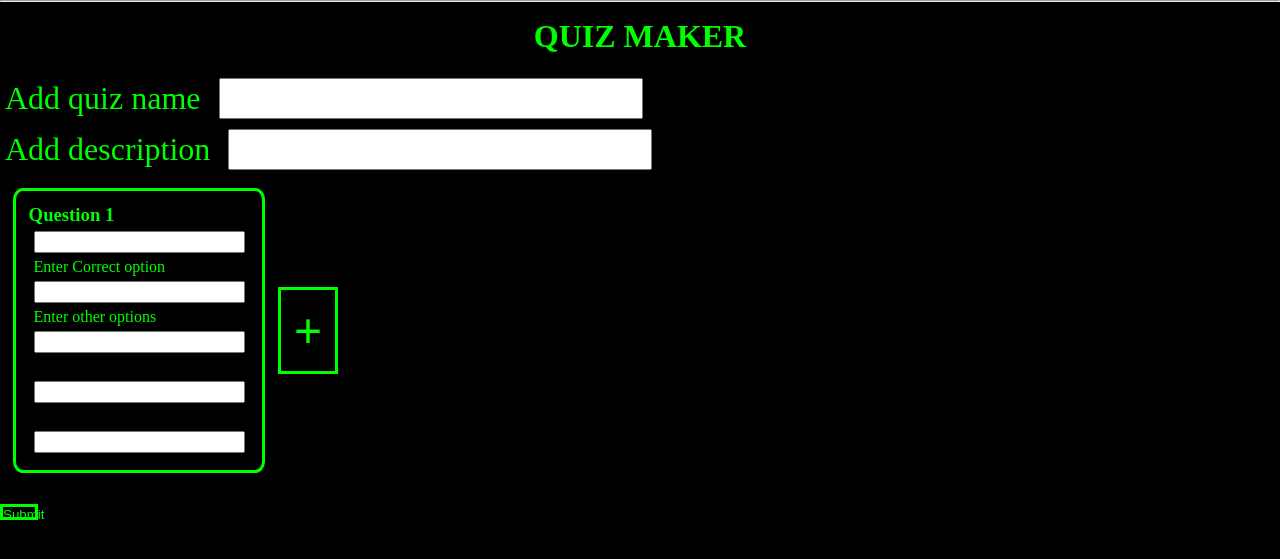
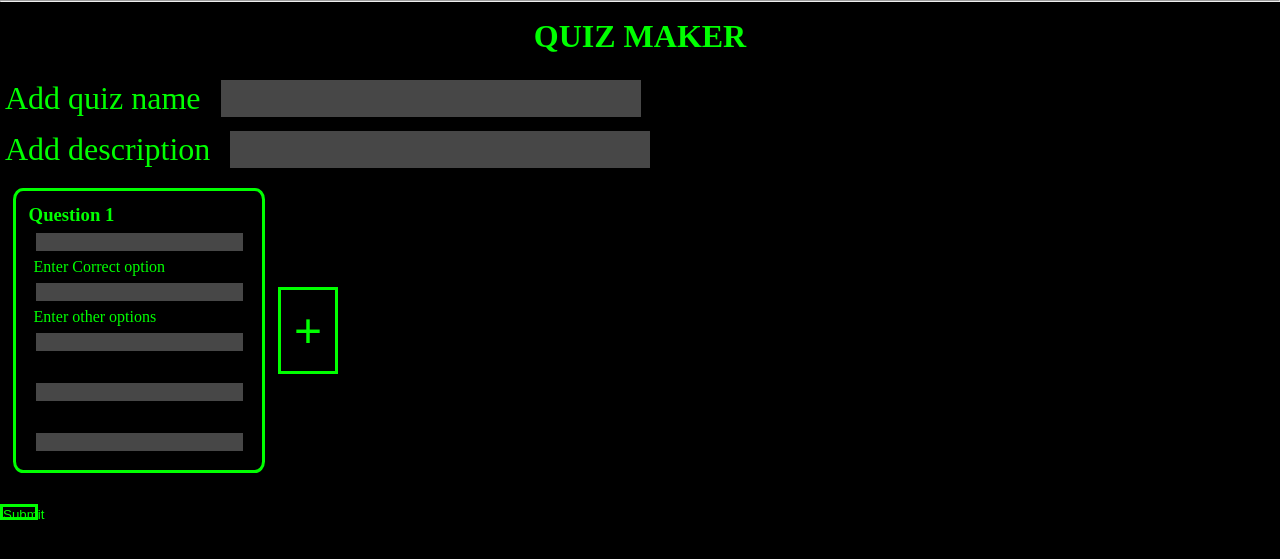
Before and after one commit to Avishek-NITT/QUIZZHUB_DELTA_T3, a Flask app: page /quizmaker in a window 1280 px wide. Shown: the part 56-615 px from the top of the page. Run offline with Flask 3, Linux system fonts and the light colour scheme; a user stored in the database is signed in.

Commit message:
Fixed some bugs in quiz_maker

```diff
--- a/website/static/quiz_maker.js
+++ b/website/static/quiz_maker.js
@@ -5,21 +5,14 @@ let ques_count = 1
 let htmlmarkup = ""
 
 form_ele.addEventListener('submit', event =>{
-
-
-
     event.preventDefault();
     const formData = new FormData(form_ele)
     const data = Object.fromEntries(formData)
+    if(check_quiz(data,ques_count)){
 
-
-    if(check_quiz(data)){
     }else{
         return
     }
-
-
-
     fetch('http://127.0.0.1:5000/quizmaker', {
         method :'POST',
         headers:{
@@ -28,7 +21,6 @@ form_ele.addEventListener('submit', event =>{
         body: JSON.stringify(data)
     })
 })
-
 
 function add_ques(){
     console.log("Hello")
@@ -43,20 +35,20 @@ function add_ques(){
     htmlmarkup += `
     <div class="question" id="question${ques_count}">
             <h3> Question ${ques_count} </h3>
-            <input type="text" class="text2" id="question${ques_count}" name="question${ques_count}"/>
+            <input type="text" class="text text2" id="question${ques_count}" name="question${ques_count}"/>
             <br>
             <label class="text2"> Enter Correct option </label>
             <br>
-            <input class="text2" type="text" id="q${ques_count}_c1" name="q${ques_count}_c1"/>
+            <input class="text text2" type="text" id="q${ques_count}_c1" name="q${ques_count}_c1"/>
             <br>
             <label class="text2"> Enter other options </label><br>
-            <input class="text2" type="text" id="q${ques_count}_c2" name="q${ques_count}_c2"/>
+            <input class="text text2" type="text" id="q${ques_count}_c2" name="q${ques_count}_c2"/>
             <br>
             <br>
-            <input class="text2" type="text" id="q${ques_count}_c3" name="q${ques_count}_c3"/>
+            <input class="text text2" type="text" id="q${ques_count}_c3" name="q${ques_count}_c3"/>
             <br>
             <br>
-            <input class="text2" type="text" id="q${ques_count}_c4" name="q${ques_count}_c4"/>
+            <input class="text text2" type="text" id="q${ques_count}_c4" name="q${ques_count}_c4"/>
         </div>
         <button id="add_que_btn" onclick="add_ques()">+</button>
     `
@@ -65,7 +57,7 @@ function add_ques(){
 
 
 
-function check_quiz(data){
+function check_quiz(data, total_ques){
     if (!data.quiz_name){
         alert("Quiz must have a name")
         return 0
@@ -74,17 +66,18 @@ function check_quiz(data){
         alert("Quiz must have a description")
         return 0
     }
-    let ques_counter = 1
-    for (; ques_counter <6 ; ques_counter++){
-        if(`!data.question${ques_counter}`){
-            alert(`Question ${ques_counter} is not provided`)
-            return 0
-        }
+
+    for (let ques_counter = 1; ques_counter <= total_ques ; ques_counter++){
+        if (!data[`question${ques_counter}`]) {
+            alert(`Question ${ques_counter} is not provided`);
+            return 0;
+          }
         for(let i = 1; i < 5 ; i++){
-            if(`!data.q${ques_counter}_c${i}`){
+            if(!data[`q${ques_counter}_c${i}`]){
                 alert("Fill in all the options")
                 return 0
             }
         }
     }
+    return 1
 }
--- a/website/static/styles/quiz_maker_style.css
+++ b/website/static/styles/quiz_maker_style.css
@@ -51,3 +51,10 @@
     cursor: pointer;
 
 }
+
+.text{
+    background-color: rgb(71, 71, 71);
+    border: solid rgb(0, 0, 0);
+    border-radius: 2%;
+    border-width: 2px;
+}
--- a/website/templates/quizmaker.html
+++ b/website/templates/quizmaker.html
@@ -18,27 +18,27 @@ Quiz Maker
     <h1 align = "center"> QUIZ MAKER</h1>
     <br>
     <label class="text1"> Add quiz name   </label>
-    <input type="text" class="text1"  id="quiz_name" name="quiz_name"/>
+    <input type="text" class="text text1"  id="quiz_name" name="quiz_name"/>
     <br>
     <label class="text1"> Add description </label>
-    <input type="text" class="text1"  id="quiz_desc" name="quiz_desc"/>
+    <input type="text" class="text text1"  id="quiz_desc" name="quiz_desc"/>
     <div class="ques_container">
         <div class="question" id="question1">
             <h3> Question 1 </h3>
-            <input type="text" class="text2" id="question1" name="question1"/>
+            <input type="text" class="text text2" id="question1" name="question1"/>
             <br>
             <label class="text2"> Enter Correct option </label>
             <br>
-            <input class="text2" type="text" id="q1_c1" name="q1_c1"/>
+            <input class="text text2" type="text" id="q1_c1" name="q1_c1"/>
             <br>
-            <label class="text2"> Enter other options </label><br>
-            <input class="text2" type="text" id="q1_c2" name="q1_c2"/>
+            <label class=" text2"> Enter other options </label><br>
+            <input class="text text2" type="text" id="q1_c2" name="q1_c2"/>
             <br>
             <br>
-            <input class="text2" type="text" id="q1_c3" name="q1_c3"/>
+            <input class="text text2" type="text" id="q1_c3" name="q1_c3"/>
             <br>
             <br>
-            <input class="text2" type="text" id="q1_c4" name="q1_c4"/>
+            <input class="text text2" type="text" id="q1_c4" name="q1_c4"/>
         </div>
 
         <button id="add_que_btn" onclick="add_ques()">+</button>
```
Also changed, not shown: instance/database.db.
